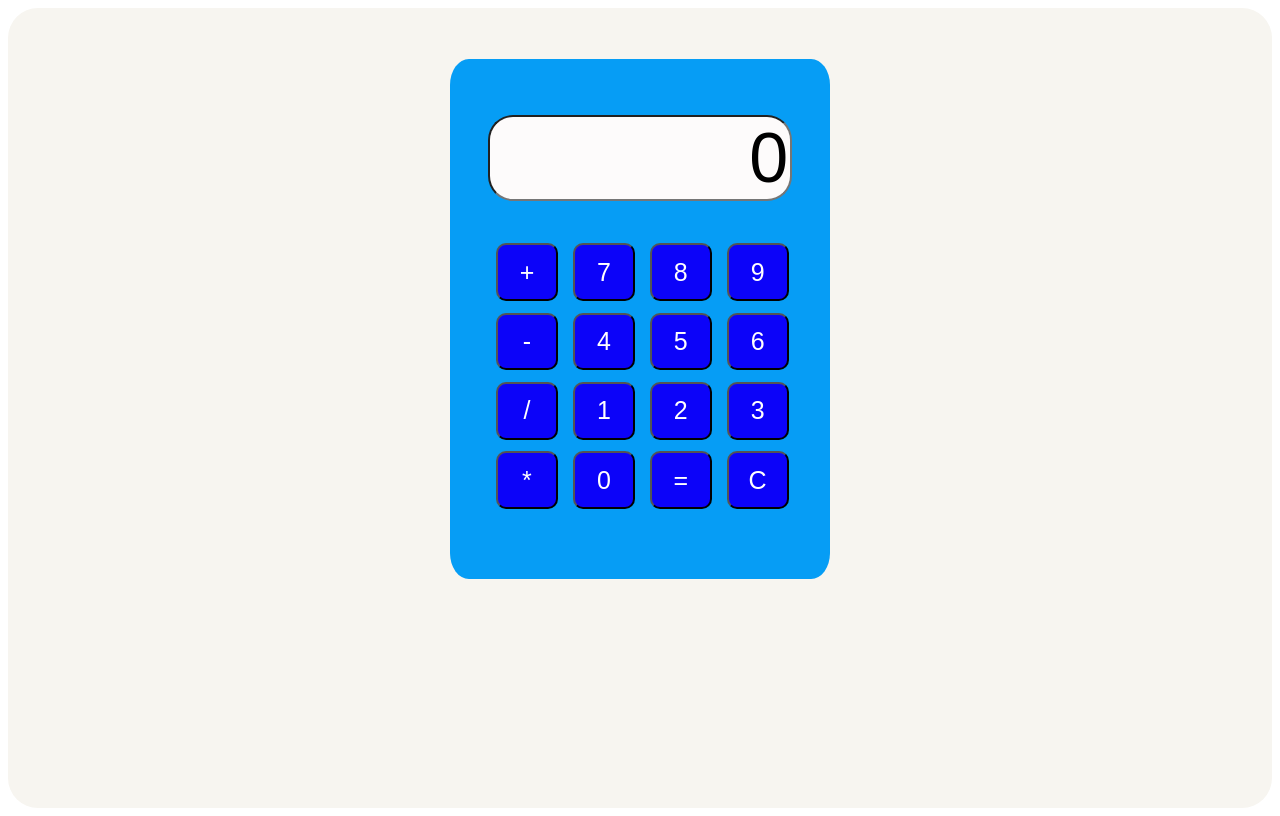
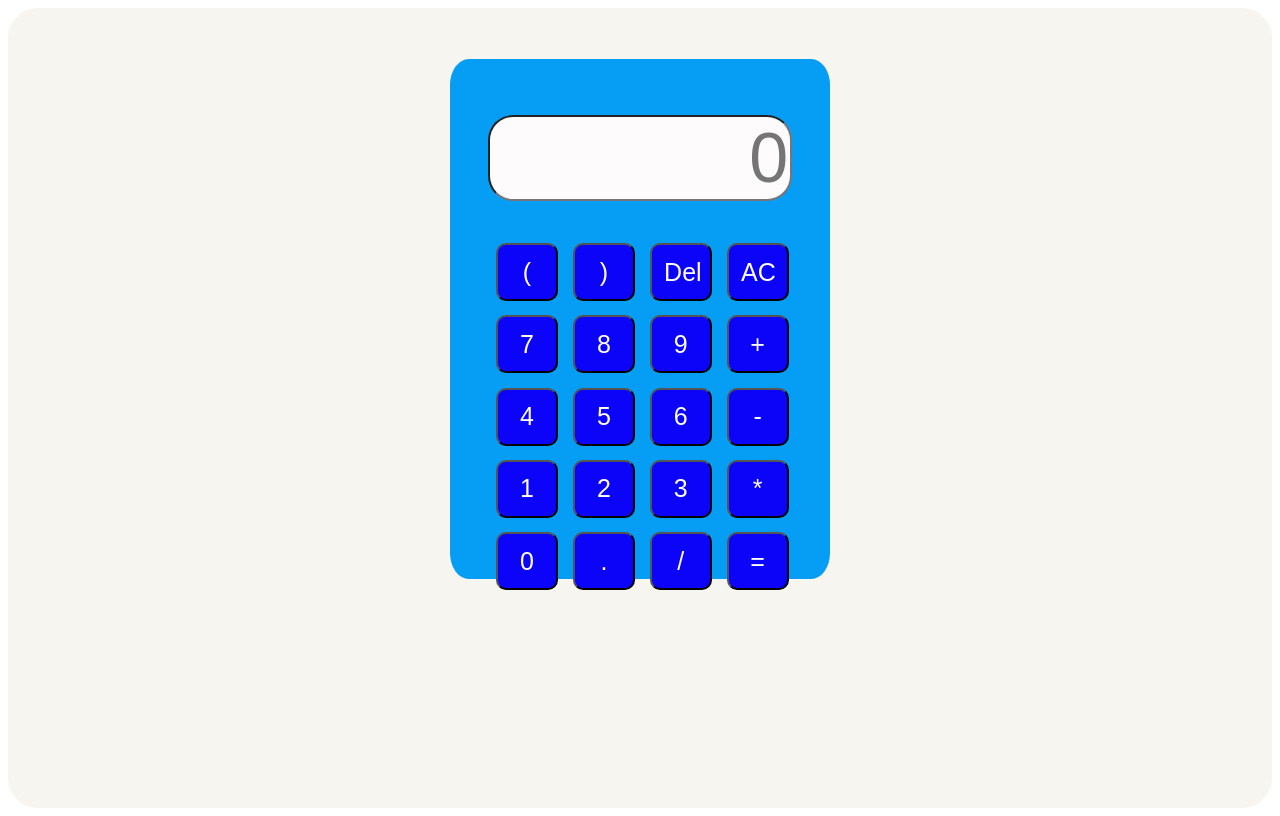
Before and after one commit to Lungastafa2/CODSOFT, a plain HTML site: page Calculator_Task3/index.html in a window 1280 px wide. Drawn offline with Linux system fonts and the light colour scheme; a web font is replaced by a local one.

Commit message:
complete Basic Calculator

```diff
--- a/Calculator_Task3/index.html
+++ b/Calculator_Task3/index.html
@@ -12,26 +12,39 @@
       <div id="small_containter">
         <div id="screen">
           <!-- screen -->
-          <input type="text" value="0" id="screen_input" />
+          <input type="text" placeholder="0" id="screen_input" />
         </div>
 
         <div class="btn-container">
-          <button id="plus" onclick="myPlusFunction()">+</button>
-          <button id="seven" onclick="myNumberFunction(7)">7</button>
-          <button id="eight" onclick="myNumberFunction(8)">8</button>
-          <button id="nine" onclick="myNumberFunction(9)">9</button>
-          <button id="subtruct" onclick="mySignFunction('S')">-</button>
-          <button id="four" onclick="myNumberFunction(4)">4</button>
-          <button id="five" onclick="myNumberFunction(5)">5</button>
-          <button id="six" onclick="myNumberFunction(6)">6</button>
-          <button id="divide" onclick="mySignFunction('D')">/</button>
-          <button id="one" onclick="myNumberFunction(1)">1</button>
-          <button id="two" onclick="myNumberFunction(2)">2</button>
-          <button id="three" onclick="myNumberFunction(3)">3</button>
-          <button id="multiply" onclick="mySignFunction('M')">*</button>
-          <button id="zero" onclick="myNumberFunction(0)">0</button>
-          <button id="equal" onclick="mySignFunction('E')">=</button>
-          <button id="clear" onclick="myClearFunction()">C</button>
+
+          <button onclick="myNumberFunction('(')">(</button>
+          <button onclick="myNumberFunction(')')">)</button>
+          <button onclick="myDelFunction()">Del</button>
+          <button onclick="myClearFunction('')">AC</button>
+
+          <button onclick="myNumberFunction('7')">7</button>
+          <button onclick="myNumberFunction('8')">8</button>
+          <button onclick="myNumberFunction('9')">9</button>
+          <button onclick="myNumberFunction('+')">+</button>
+
+
+          <button onclick="myNumberFunction('4')">4</button>
+          <button onclick="myNumberFunction('5')">5</button>
+          <button onclick="myNumberFunction('6')">6</button>
+          <button onclick="myNumberFunction('-')">-</button>
+
+          <button onclick="myNumberFunction('1')">1</button>
+          <button onclick="myNumberFunction('2')">2</button>
+          <button onclick="myNumberFunction('3')">3</button>
+          <button onclick="myNumberFunction('*')">*</button>
+
+
+          <button onclick="myNumberFunction('0')">0</button>
+          <button onclick="myNumberFunction('.')">.</button>
+          <button onclick="myNumberFunction('/')">/</button>
+          <button onclick="myEqualFunction()">=</button>
+
+
         </div>
       </div>
     </div>
--- a/Calculator_Task3/script.js
+++ b/Calculator_Task3/script.js
@@ -1,119 +1,32 @@
-var number ="";
-var sum = 0;
-var num1 = 0;
-var numbers = [];
-var sign = [];
-var signChoosen = 0;
-var increment = 0;
 
-var setScreen = document.getElementById("screen_input")
+var display = document.getElementById("screen_input")
 
 
 // Displaying numbers on screen function
 
 function myNumberFunction(a) {
 
-    number  = number + a + "";
-
-
-
-    setScreen.value = number ;
+      display.value += a ;
 
   }
 
+  //Evaluate the sum in the screen and display answer
+  function myEqualFunction(){
 
-  function signFunction(si){
-
-    numbers.push(number);
-    sign.push(si);
-
-
+    display.value = eval(display.value);
 
   }
 
+// delete the  last number on the screen
+function myDelFunction(){
 
-// Choosing Sign for math Operation
-
-function mySignFunction(b) {
-
-
-
-    // if Plus sign is choosen
-  if (b==="P"){
-
-    signFunction("P")
-    }
-
-      // if Minus sign is choosen
-    else if ( b=== "S"){
-
-      signFunction("S")
-    }
-
-      // if Division sign is choosen
-    else if ( b=== "D"){
-
-      signFunction("D")
-   }
-
-      // if Multiply sign is choosen
-   else if ( b=== "M"){
-    signFunction("D")
-   }
-
-
-        // if Equal sign is clicked
-
-    else if (b==="E"){
-
-            //add the last number to the array
-            numbers.push(number)
-
-             for(n=0; n < sign.length ; n++){
-
-               signChoosen = sign[n];
-
-               if(signChoosen==="P"){
-
-                 sum = parseInt(numbers[n]) + parseInt(numbers[n+1]);
-                 setScreen.value = sum;
-
-              }
-
-              if(signChoosen==="S"){
-
-               sum = parseInt(numbers[n]) - parseInt(numbers[n+1]);
-               setScreen.value = sum;
-
-            }
-
-            if(signChoosen==="D"){
-
-             sum = parseInt(numbers[n]) / parseInt(numbers[n+1]);
-             setScreen.value = sum;
-
-          }
-
-          if(signChoosen==="M"){
-
-
-           sum = parseInt(numbers[n]) * parseInt(numbers[n+1]);
-           setScreen.value = sum;
-
-          }
-
-        }
-
-    }
-
-  number = "" ;
+  display.value = display.value.toString().slice(0,-1);
 
 }
 
-
-
-
+//clear everything on the screen
 function myClearFunction() {
 
-      location.reload();
+  display.value = ""
+
   }
```
